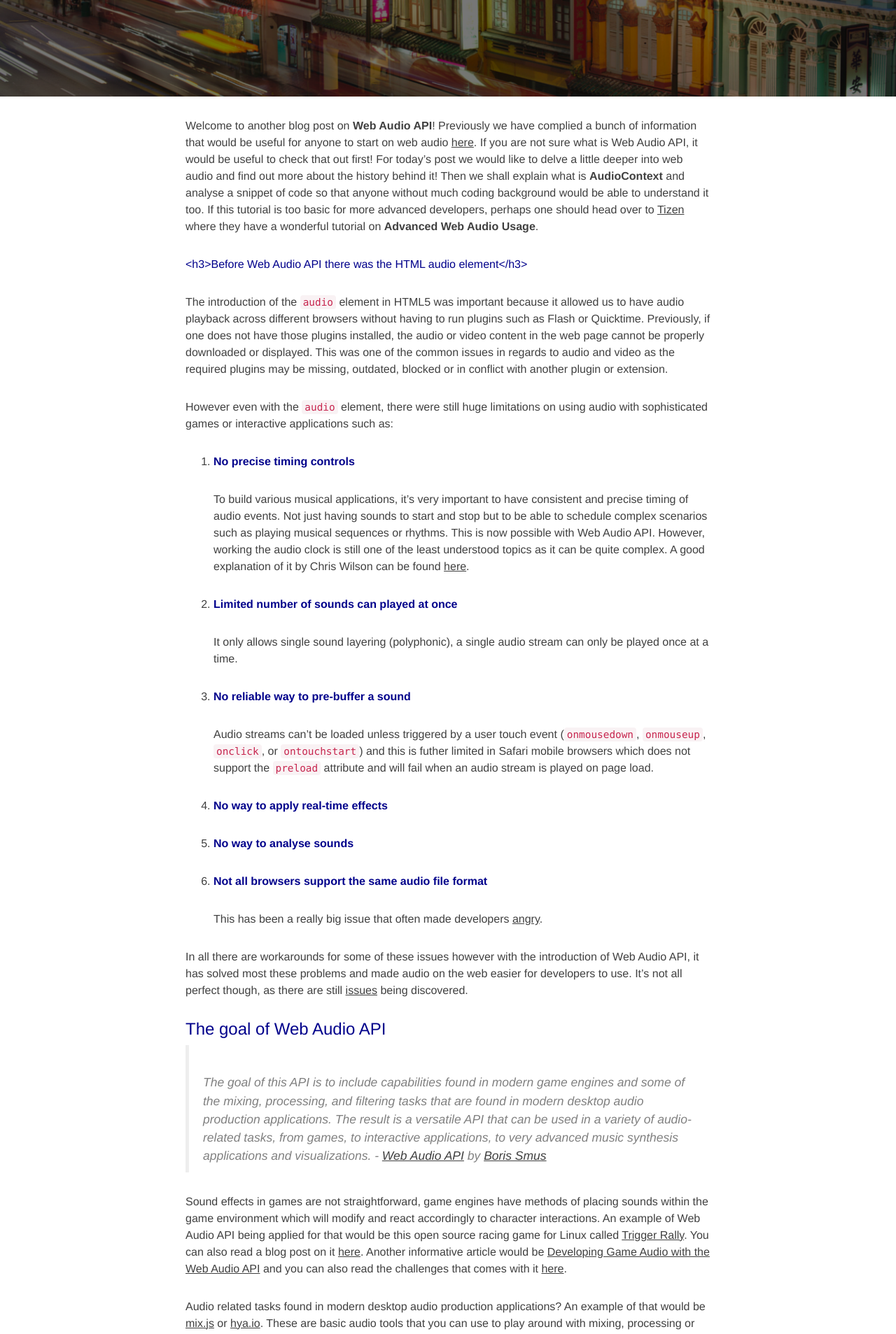
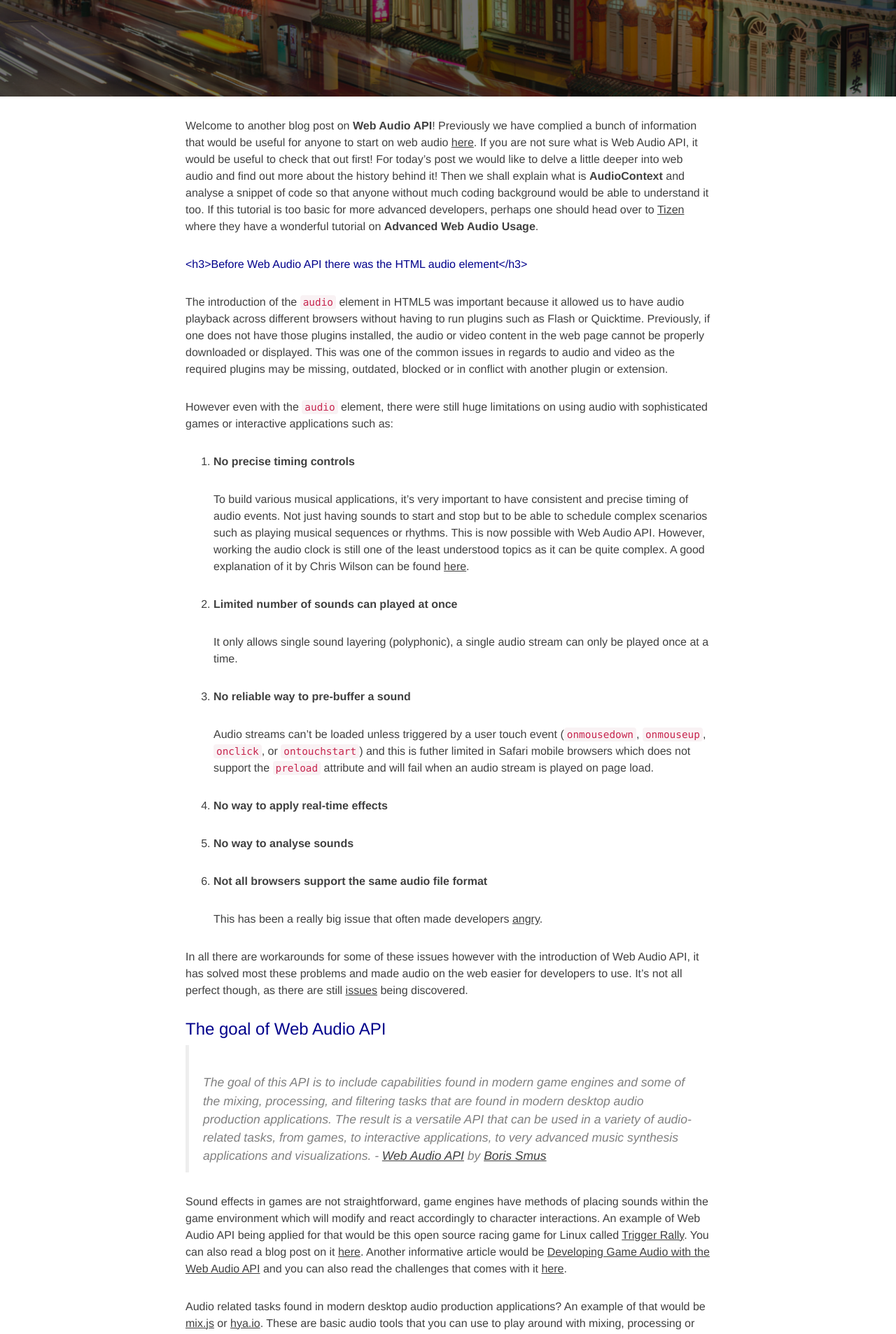
Before and after one commit to Sonoport/sonoport.github.io, a Jekyll site: the page built from _posts/2015-07-06-more-on-web-audio-api.markdown, in a window 1280 px wide. Shown: the part 323-2230 px from the top of the page at 70% size. Built offline with Jekyll 4.4.1, drawn with Linux system fonts in a browser that asks for light colours; nearby versions of some CDN libraries.

Commit message:
Changes to post

```diff
--- a/_posts/2015-07-06-more-on-web-audio-api.markdown
+++ b/_posts/2015-07-06-more-on-web-audio-api.markdown
@@ -16,23 +16,23 @@ The introduction of the `audio` element in HTML5 was important because it allowe
 
 However even with the `audio` element, there were still huge limitations on using audio with sophisticated games or interactive applications such as:
 
-1. <span style="color:darkblue">**No precise timing controls**</span>
+1. **No precise timing controls**
 
     To build various musical applications, it's very important to have consistent and precise timing of audio events. Not just having sounds to start and stop but to be able to schedule complex scenarios such as playing musical sequences or rhythms. This is now possible with Web Audio API. However, working the audio clock is still one of the least understood topics as it can be quite complex. A good explanation of it by Chris Wilson can be found [here](http://www.html5rocks.com/en/tutorials/audio/scheduling/).
 
-2. <span style="color:darkblue">**Limited number of sounds can played at once**</span>
+2. **Limited number of sounds can played at once**
 
     It only allows single sound layering (polyphonic), a single audio stream can only be played once at a time.
 
-3. <span style="color:darkblue">**No reliable way to pre-buffer a sound**</span>
+3. **No reliable way to pre-buffer a sound**
 
     Audio streams can't be loaded unless triggered by a user touch event (`onmousedown`, `onmouseup`, `onclick`, or `ontouchstart`) and this is futher limited in Safari mobile browsers which does not support the `preload` attribute and will fail when an audio stream is played on page load.
 
-4. <span style="color:darkblue">**No way to apply real-time effects**</span>
+4. **No way to apply real-time effects**
 
-5. <span style="color:darkblue">**No way to analyse sounds**</span>
+5. **No way to analyse sounds**
 
-6. <span style="color:darkblue">**Not all browsers support the same audio file format**</span>
+6. **Not all browsers support the same audio file format**
 
     This has been a really big issue that often made developers [angry](http://phoboslab.org/log/2011/03/the-state-of-html5-audio).
 
```
